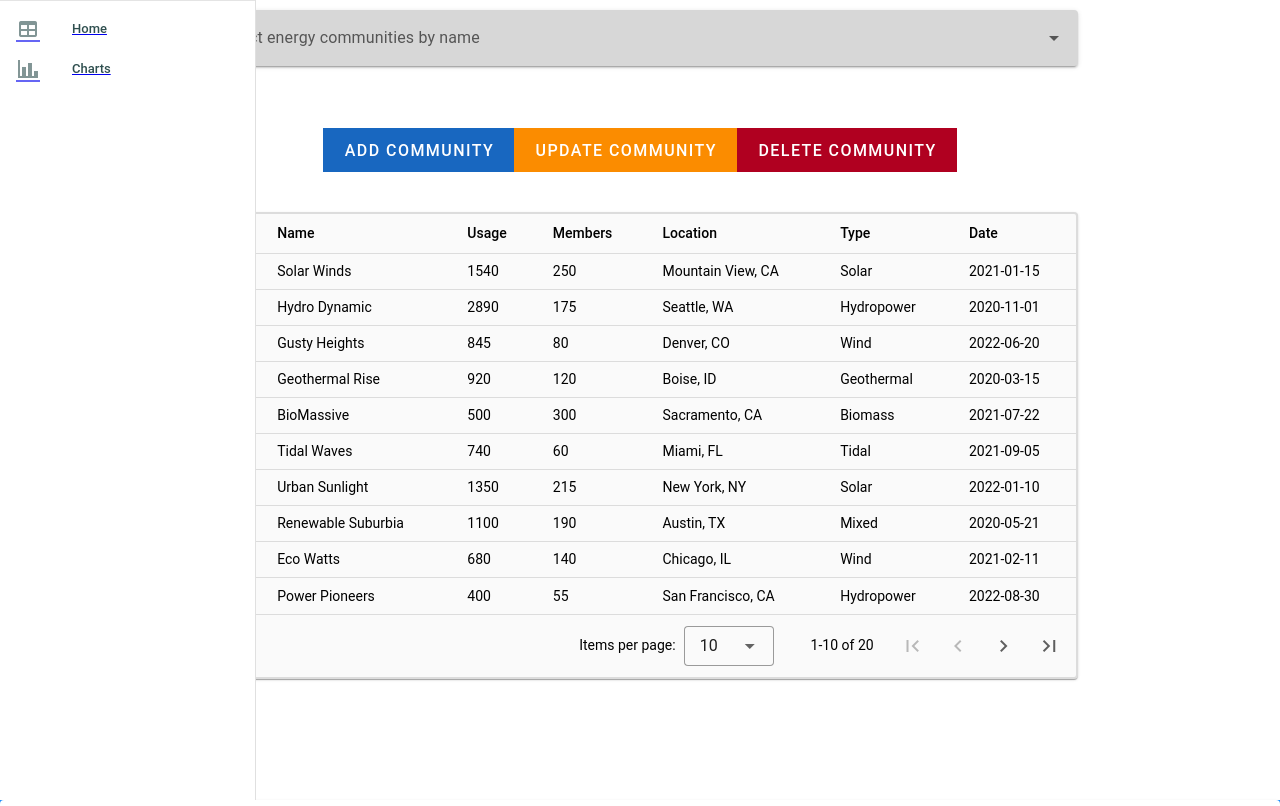
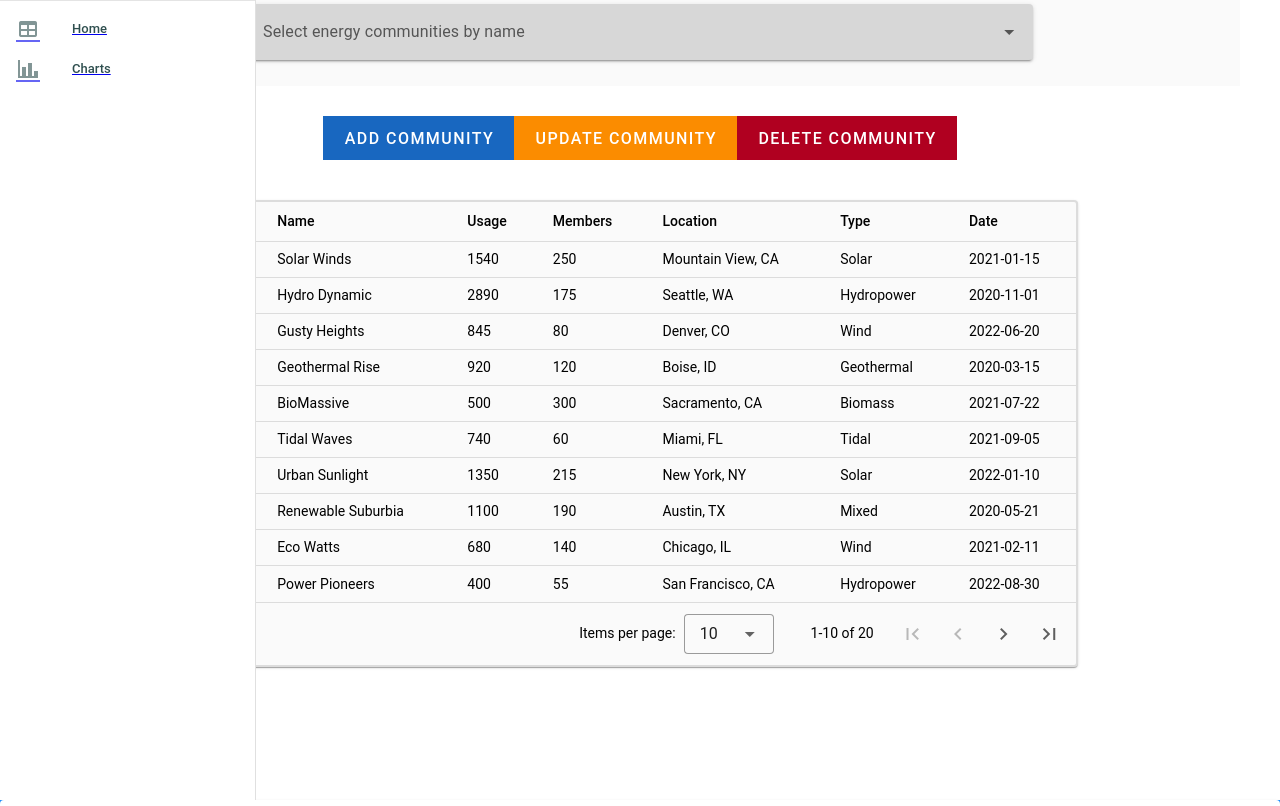
Before and after one commit to danish981/vue3-challenge-energy-communities, a Vue app: page / in a window 1280 px wide. Shown: the top 806 px of the page. Built offline with nearby package versions, Linux system fonts and the light colour scheme.

Commit message:
minor change

```diff
--- a/src/components/AutocompleteSelect.vue
+++ b/src/components/AutocompleteSelect.vue
@@ -1,5 +1,7 @@
 <template>
-  <div class="middle-centered">
+
+
+  <Centered>
     <v-autocomplete
         density="default"
         v-model="selectedNames"
@@ -13,12 +15,15 @@
         multiple
         variant="solo-filled"
     />
-  </div>
+  </Centered>
+
+
 </template>
 
 <script setup>
-import { useEnergyCommunityStore } from "@/stores/energyCommunityStore";
-import { ref, watch, onMounted } from "vue";
+import {useEnergyCommunityStore} from "@/stores/energyCommunityStore";
+import {onMounted, ref, watch} from "vue";
+import Centered from "@/components/Centered.vue";
 
 const store = useEnergyCommunityStore();
 const names = ref([]);
@@ -36,10 +41,5 @@ watch(selectedNames, (newSelectedNames) => {
 </script>
 
 <style scoped>
-.middle-centered {
-  margin: 0 auto;
-  text-align: center;
-  width: 70%;
-  padding: 10px;
-}
+
 </style>
--- /dev/null
+++ b/src/components/Centered.vue
@@ -0,0 +1,17 @@
+<template>
+  <v-container class="bg-grey-lighten-5">
+    <v-row justify="start">
+
+      <v-row justify="center">
+
+
+        <!-- convert this to named slot and put the value from there to here -->
+        <v-col cols="8">
+
+          <slot></slot>
+
+        </v-col>
+      </v-row>
+    </v-row>
+  </v-container>
+</template>
--- a/src/components/Charts.vue
+++ b/src/components/Charts.vue
@@ -28,6 +28,10 @@
 
 <script setup>
 // TODO: Create reactive d3.js charts with Vue Composition API
+
+
+
+
 </script>
 
 <style scoped>
--- a/src/views/Home.vue
+++ b/src/views/Home.vue
@@ -6,7 +6,6 @@
     <autocomplete-select></autocomplete-select>
     <crud-operators></crud-operators>
     <energy-community-table></energy-community-table>
-
   </div>
 </template>
 
```
